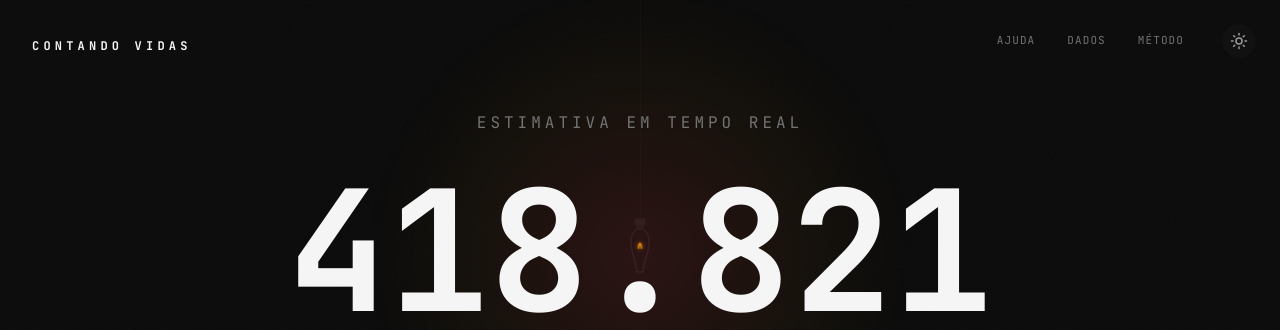
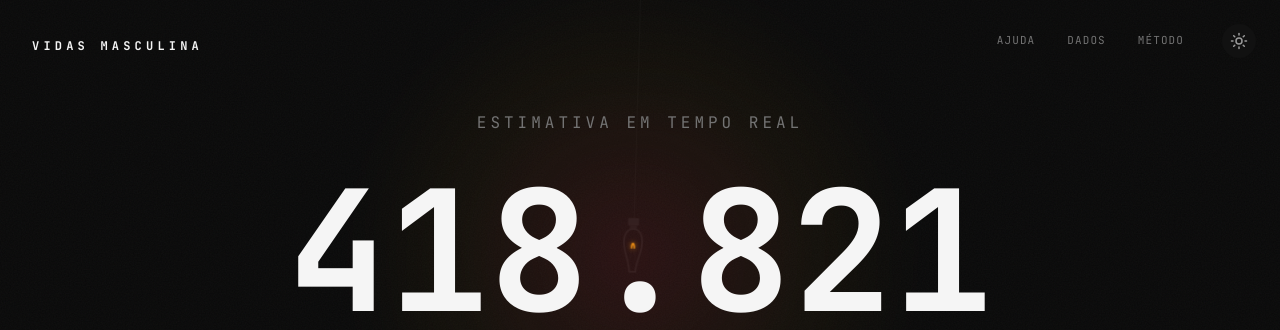
Before and after one commit to agomesthiago/optimistic-oppenheimer, a React (Vite) app: page / in a window 1280 px wide. Shown: the top 330 px of the page. Built offline with nearby package versions, Linux system fonts and the light colour scheme.

Commit message:
refactor: implement pendulum animation, dark-mode specific logic and rename to Vidas Masculina

```diff
--- a/index.html
+++ b/index.html
@@ -5,23 +5,23 @@
     <meta name="viewport" content="width=device-width, initial-scale=1.0" />
 
     <!-- SEO Básico -->
-    <title>Contando Vidas | Mortalidade Masculina no Brasil em Dados</title>
+    <title>Vidas Masculina | Mortalidade no Brasil em Dados</title>
     <meta name="description" content="Um projeto de visualização de dados oficiais sobre a urgência da mortalidade masculina no Brasil. Homicídios, acidentes, suicídios e saúde do homem." />
     <meta name="keywords" content="mortalidade masculina, brasil, mortes homens, estatísticas, datasus, ibge, saúde do homem, causas de morte, conscientização" />
-    <meta name="author" content="Contando Vidas" />
-    <link rel="canonical" href="https://contandovidas.com.br" /> <!-- Substituir pelo domínio final -->
+    <meta name="author" content="Vidas Masculina" />
+    <link rel="canonical" href="https://vidasmasculina.com.br" /> <!-- Substituir pelo domínio final -->
 
     <!-- Open Graph / Social Media -->
     <meta property="og:type" content="website" />
-    <meta property="og:url" content="https://contandovidas.com.br" />
-    <meta property="og:title" content="Contando Vidas | Mortalidade Masculina no Brasil" />
+    <meta property="og:url" content="https://vidasmasculina.com.br" />
+    <meta property="og:title" content="Vidas Masculina | Mortalidade no Brasil" />
     <meta property="og:description" content="Um projeto de visualização de dados oficiais sobre a urgência da mortalidade masculina no Brasil." />
     <meta property="og:image" content="/og-image.jpg" /> <!-- Adicionar imagem real posteriormente -->
 
     <!-- Twitter -->
     <meta property="twitter:card" content="summary_large_image" />
-    <meta property="twitter:url" content="https://contandovidas.com.br" />
-    <meta property="twitter:title" content="Contando Vidas | Mortalidade Masculina" />
+    <meta property="twitter:url" content="https://vidasmasculina.com.br" />
+    <meta property="twitter:title" content="Vidas Masculina | Mortalidade no Brasil" />
     <meta property="twitter:description" content="Um projeto de visualização de dados oficiais sobre a urgência da mortalidade masculina no Brasil." />
     <meta property="twitter:image" content="/og-image.jpg" />
 
--- a/src/components/Hero.tsx
+++ b/src/components/Hero.tsx
@@ -29,9 +29,10 @@ function formatSessionTime(totalSeconds: number): string {
 }
 
 function HangingBulb({ active, didTick, isClockMode }: { active: boolean; didTick: boolean; isClockMode: boolean }) {
-  // Bulb is constantly active, but has a dramatic crimson-amber glow in death counter mode, and a calmer amber glow in clock mode
+  // Bulb wire, glass outlines are visible in both modes, but it swings and glows/flickers *only in dark mode*
   return (
-    <div className="absolute top-0 left-1/2 -translate-x-1/2 h-[35dvh] pointer-events-none z-0 flex flex-col items-center">
+    <div className="absolute top-0 left-1/2 -translate-x-1/2 h-[35dvh] pointer-events-none z-0">
+      <div className="h-full flex flex-col items-center origin-top animate-pendulum">
         {/* Wire */}
         <div className="w-px h-full bg-zinc-300 dark:bg-carbon-800 transition-colors duration-300" />
 
@@ -60,22 +61,18 @@ function HangingBulb({ active, didTick, isClockMode }: { active: boolean; didTic
             {/* Filament support */}
             <path d="M17 48L18.5 35" stroke="currentColor" strokeWidth="1" opacity="0.5" />
             <path d="M23 48L21.5 35" stroke="currentColor" strokeWidth="1" opacity="0.5" />
-          {/* Glowing Filament (Edison spiral) */}
+            {/* Glowing Filament (Edison spiral) - Styled and animated via CSS only in dark mode */}
             <path
               d="M18.5 35C18.5 32 19.5 30 20 30C20.5 30 21.5 32 21.5 35"
-            stroke={active ? '#f59e0b' : 'currentColor'}
               strokeWidth="1.8"
               strokeLinecap="round"
-            className={`transition-colors duration-300 ${active ? 'animate-flicker-filament' : ''}`}
-            style={{
-              filter: active ? 'drop-shadow(0 0 3px rgba(245, 158, 11, 0.8))' : 'none'
-            }}
+              className="filament-glow transition-colors duration-300"
             />
           </svg>
 
-        {/* Radial Light Glow behind the bulb */}
+          {/* Radial Light Glow behind the bulb - hidden on light mode, shown in dark mode */}
           <div
-          className="absolute top-10 w-[500px] h-[500px] -translate-y-1/2 rounded-full pointer-events-none"
+            className="absolute top-10 w-[500px] h-[500px] -translate-y-1/2 rounded-full pointer-events-none hidden dark:block"
             style={{
               background: isClockMode
                 ? 'radial-gradient(circle, rgba(245,158,11,0.06) 0%, rgba(245,158,11,0.02) 40%, transparent 70%)'
@@ -87,6 +84,7 @@ function HangingBulb({ active, didTick, isClockMode }: { active: boolean; didTic
               animation: active ? 'flicker-glow 5s infinite alternate' : 'none'
             }}
           />
+        </div>
       </div>
     </div>
   );
@@ -150,7 +148,7 @@ export function Hero() {
       {/* Top Left Header (Logo) */}
       <div className="absolute top-8 left-8 z-20 select-none pointer-events-none">
         <span className="font-mono text-xs uppercase tracking-[0.35em] font-bold text-slate-800 dark:text-ash-100">
-          Contando Vidas
+          Vidas Masculina
         </span>
       </div>
 
--- a/src/components/StoryCard.tsx
+++ b/src/components/StoryCard.tsx
@@ -56,7 +56,7 @@ export function StoryCard({ deaths }: StoryCardProps) {
 
       <div className="absolute bottom-32 w-full flex justify-center opacity-50">
         <p className="text-[2.2rem] font-mono tracking-widest text-zinc-400 border border-zinc-700 px-10 py-5 rounded-md">
-          contandovidas.com.br
+          vidasmasculina.com.br
         </p>
       </div>
     </div>
--- a/src/hooks/useShare.ts
+++ b/src/hooks/useShare.ts
@@ -24,7 +24,7 @@ export function useShare() {
       // Try Web Share API (Mobile native sharing)
       if (navigator.canShare && navigator.canShare({ files: [file] })) {
         await navigator.share({
-          title: 'Contando Vidas',
+          title: 'Vidas Masculina',
           text: 'O peso da mortalidade masculina no Brasil.',
           files: [file],
         });
--- a/src/index.css
+++ b/src/index.css
@@ -83,7 +83,29 @@
   }
 }
 
-.animate-flicker-filament {
+@keyframes swing {
+  0% {
+    transform: rotate(-7deg);
+  }
+  100% {
+    transform: rotate(7deg);
+  }
+}
+
+/* Pendulo apenas no modo escuro */
+.dark .animate-pendulum {
+  animation: swing 4.5s ease-in-out infinite alternate;
+  transform-origin: top center;
+}
+
+.filament-glow {
+  stroke: #a1a1aa; /* zinc-400 */
+  filter: none;
+}
+
+.dark .filament-glow {
+  stroke: #f59e0b; /* amber-500 */
+  filter: drop-shadow(0 0 3px rgba(245, 158, 11, 0.8));
   animation: flicker-filament 6s infinite;
 }
 
```
Lines whose indentation alone changed are shown as unchanged.
